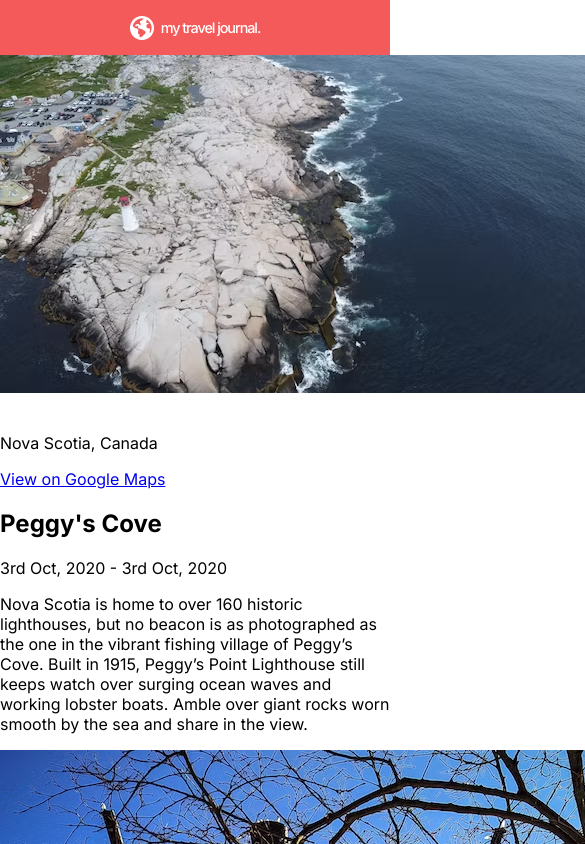
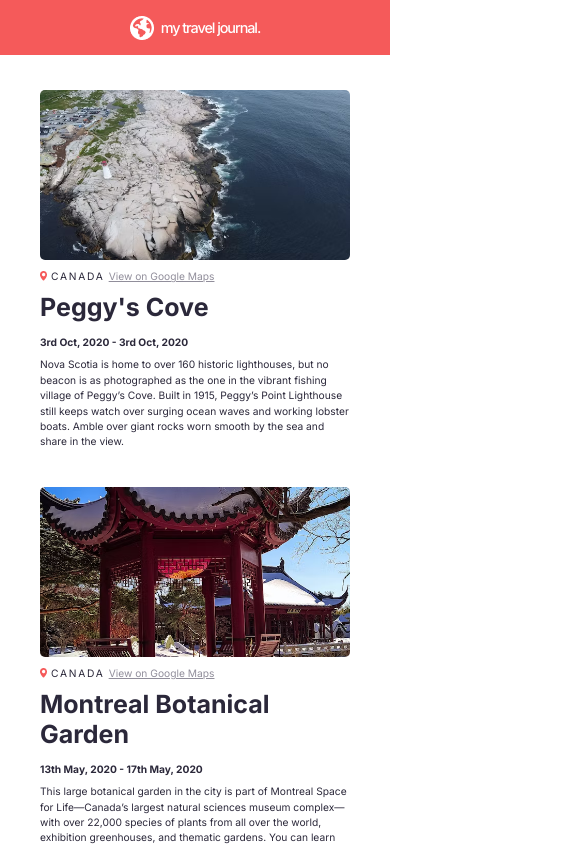
Before and after one commit to komalgill0310/travel_journal, a React (Vite) app: page / in a window 390 px wide. Shown: the top 844 px of the page, 585 px wide, since content can reach past the window. Built offline with nearby package versions, Linux system fonts and the light colour scheme.

Commit message:
finished styling for mobile version

```diff
--- a/src/App.css
+++ b/src/App.css
@@ -4,6 +4,7 @@ header {
   display: flex;
   align-items: center;
   justify-content: center;
+  margin-bottom: 35px;
 }
 
 .header--globe-logo {
@@ -19,3 +20,193 @@ header {
   letter-spacing: -1.085px;
   margin-left: 7px;
 }
+
+/* MAIN SECTION */
+
+main {
+  display: grid;
+  grid-template-columns: 1fr;
+}
+
+main:first-child {
+  margin-top: 45px;
+}
+
+.travel-card {
+  display: grid;
+  grid-template: repeat(5, auto) / 1fr;
+  align-items: center;
+  padding: 0 40px;
+  margin-bottom: 27px;
+}
+
+.travel-card--image {
+  width: 100%;
+  height: 170px;
+  grid-row: 1 / 2;
+  border-radius: 5px;
+  object-fit: cover;
+  align-self: center;
+}
+
+.travel-card--details {
+  grid-row: 2 / 3;
+  display: flex;
+  align-items: center;
+  gap: 4px;
+  margin-bottom: 0;
+}
+
+.travel-card--map-icon {
+  width: 7px;
+  height: 9.545px;
+  object-fit: cover;
+}
+
+.travel-card--location {
+  color: #2b283a;
+  font-size: 10.24px;
+  font-weight: 400;
+  letter-spacing: 1.741px;
+  text-transform: uppercase;
+}
+
+.travel-card--google-link {
+  color: #918e9b;
+  font-size: 10.24px;
+  font-weight: 400;
+  text-decoration-line: underline;
+  white-space: nowrap;
+}
+
+.travel-card--title {
+  grid-row: 3 / 4;
+  color: #2b283a;
+  font-size: 25px;
+  font-weight: 700;
+  margin: 0 0 14px;
+}
+
+.travel-card--date {
+  grid-row: 4/5;
+  color: #2b283a;
+  font-size: 10.24px;
+  font-weight: 700;
+  margin: 0;
+}
+
+.travel-card--description {
+  grid-row: 5 / 6;
+  color: #2b283a;
+  font-size: 10.24px;
+  font-weight: 400;
+  line-height: 150%;
+  margin-top: 9px;
+}
+
+/* ============================================================================================================================================================ */
+
+/* ARTICLE */
+/* main {
+  height: 100vh;
+  display: flex;
+  flex-direction: column;
+}
+
+.travel-card {
+  padding: 36px 20px 0;
+  display: grid;
+  grid-template: repeat(5, auto) / 0.25fr 0.9fr;
+  align-items: center;
+  width: 80%;
+}
+
+.travel-card--image {
+  width: 150px;
+  height: 100%;
+  grid-area: 1 / 1 / -1/ 2;
+  border-radius: 5px;
+  margin-right: 11px;
+  object-fit: cover;
+  object-position: center;
+}
+
+.travel-card--details {
+  grid-area: 1 / 2 / 2 / 3;
+  display: flex;
+  align-items: center;
+  gap: 4px;
+  margin-bottom: 0;
+  /* border: 2px solid goldenrod; */
+/* }
+
+.travel-card--map-icon {
+  width: 7px;
+  height: 9.545px;
+  object-fit: cover;
+}
+
+.travel-card--location {
+  color: #2b283a;
+  font-size: 10.24px;
+  font-weight: 400;
+  letter-spacing: 1.741px;
+  text-transform: uppercase;
+}
+
+.travel-card--google-link {
+  color: #918e9b;
+  font-size: 10.24px;
+  font-weight: 400;
+  text-decoration-line: underline;
+  white-space: nowrap;
+}
+
+.travel-card--title {
+  grid-area: 2 / 2 / 3 / 3;
+  color: #2b283a;
+  font-size: 25px;
+  font-weight: 700;
+  margin-right: 8px;
+  margin: 0 0 14px;
+}
+
+.travel-card--date {
+  grid-area: 3 / 2 / 4 / 3;
+  color: #2b283a;
+  font-size: 10.24px;
+  font-weight: 700;
+  margin: 0;
+}
+
+.travel-card--description {
+  grid-area: 4 / 2 / 5 / 3;
+  color: #2b283a;
+  font-size: 10.24px;
+  font-weight: 400;
+  line-height: 150%;
+  margin-top: 9px;
+} */
+
+/* MEDIA QUERIES */
+
+/* @media (min-width: 600px) {
+  .travel-card {
+    padding: 36px 40px 0;
+    display: grid;
+    grid-template: repeat(5, auto) / 0.25fr 0.9fr;
+    align-items: center;
+  }
+
+  .travel-card--title {
+    grid-area: 2 / 2 / 3 / 3;
+  }
+
+  .travel-card--date {
+    grid-area: 3 / 2 / 4 / 3;
+  }
+
+  .travel-card--description {
+    grid-area: 4 / 2 / 5 / 3;
+  }
+}  */
--- a/src/App.jsx
+++ b/src/App.jsx
@@ -11,7 +11,9 @@ function App() {
   return (
     <>
       <Header />
-      {travelData}
+      <main>
+        {travelData}
+      </main>
     </>
   )
 }
--- a/src/components/Header.jsx
+++ b/src/components/Header.jsx
@@ -3,7 +3,7 @@ import React from "react";
 export default function Header(){
   return (
     <header>
-      <img src="./src/images/globe-logo.png" alt="White Colored Globe Logo"  className="header--globe-logo"/>
+      <img src="./src/images/globe-logo.png" alt="Globe Logo"  className="header--globe-logo"/>
       <h3 className="header--title">my travel journal.</h3>
     </header>
   )
--- a/src/components/TravelCard.jsx
+++ b/src/components/TravelCard.jsx
@@ -5,9 +5,9 @@ export default function TravelCard(props){
   return (
       <article className="travel-card">
         <img src={imageUrl} className="travel-card--image"/>
-      <div>
-        <img src="" alt="" />
-        <p className="travle-card--location">{location}</p>
+        <div className="travel-card--details">
+          <img src="./src/images/map-logo.png" alt="Google Map Icon" className="travel-card--map-icon"/>
+          <p className="travel-card--location">{location}</p>
           <a href={googleMapsUrl} target="_blank" className="travel-card--google-link">View on Google Maps</a>
         </div>
         <h2 className="travel-card--title">{title}</h2>
--- a/src/index.css
+++ b/src/index.css
@@ -10,4 +10,7 @@ body {
   margin: 0;
   padding: 0;
   font-family: "Inter", sans-serif;
+  display: flex;
+  flex-direction: column;
+  align-items: center;
 }
--- a/src/travelJournalData.js
+++ b/src/travelJournalData.js
@@ -2,7 +2,7 @@ export default [
   {
     id: 1,
     title: "Peggy's Cove",
-    location: "Nova Scotia, Canada",
+    location: "Canada",
     googleMapsUrl:
       "https://www.google.com/maps/place/Peggys+Cove,+NS/@44.4826985,-63.9519894,13.99z/data=!4m6!3m5!1s0x4b5a02e9d854b0e5:0x6b8306124c808566!8m2!3d44.4939204!4d-63.9140477!16zL20vMDNoOTFx?entry=ttu",
     startDate: "3rd Oct, 2020",
@@ -14,7 +14,7 @@ export default [
   {
     id: 2,
     title: "Montreal Botanical Garden",
-    location: "Montreal, Canada",
+    location: "Canada",
     googleMapsUrl:
       "https://www.google.com/maps/place/Montreal+Botanical+Garden/@45.5561856,-73.5573494,17z/data=!3m1!4b1!4m6!3m5!1s0x4cc91c095abe83c7:0x42a1be0259b47573!8m2!3d45.5561856!4d-73.5547691!16zL20vMDJ2X243?entry=ttu",
     startDate: "13th May, 2020",
@@ -26,7 +26,7 @@ export default [
   {
     id: 3,
     title: "CN Tower",
-    location: "Toronto, Canada",
+    location: "Canada",
     googleMapsUrl: "https://goo.gl/maps/1DGM5WrWnATgkSNB8",
     startDate: "13th July, 2022",
     endDate: "13th July, 2022",
```
Also changed, not shown: src/images/map-logo.png (added). Lines whose indentation alone changed are shown as unchanged.
